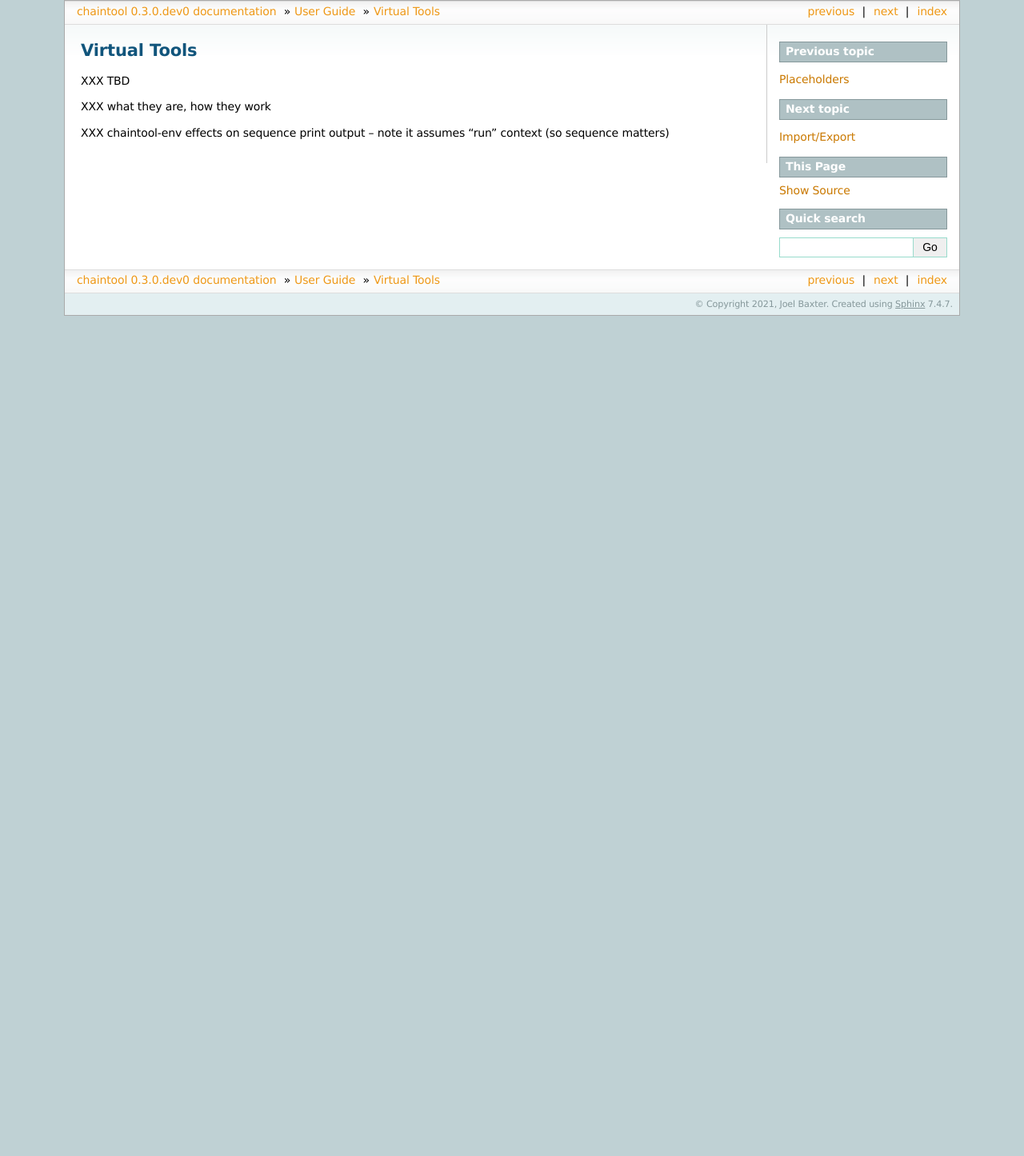
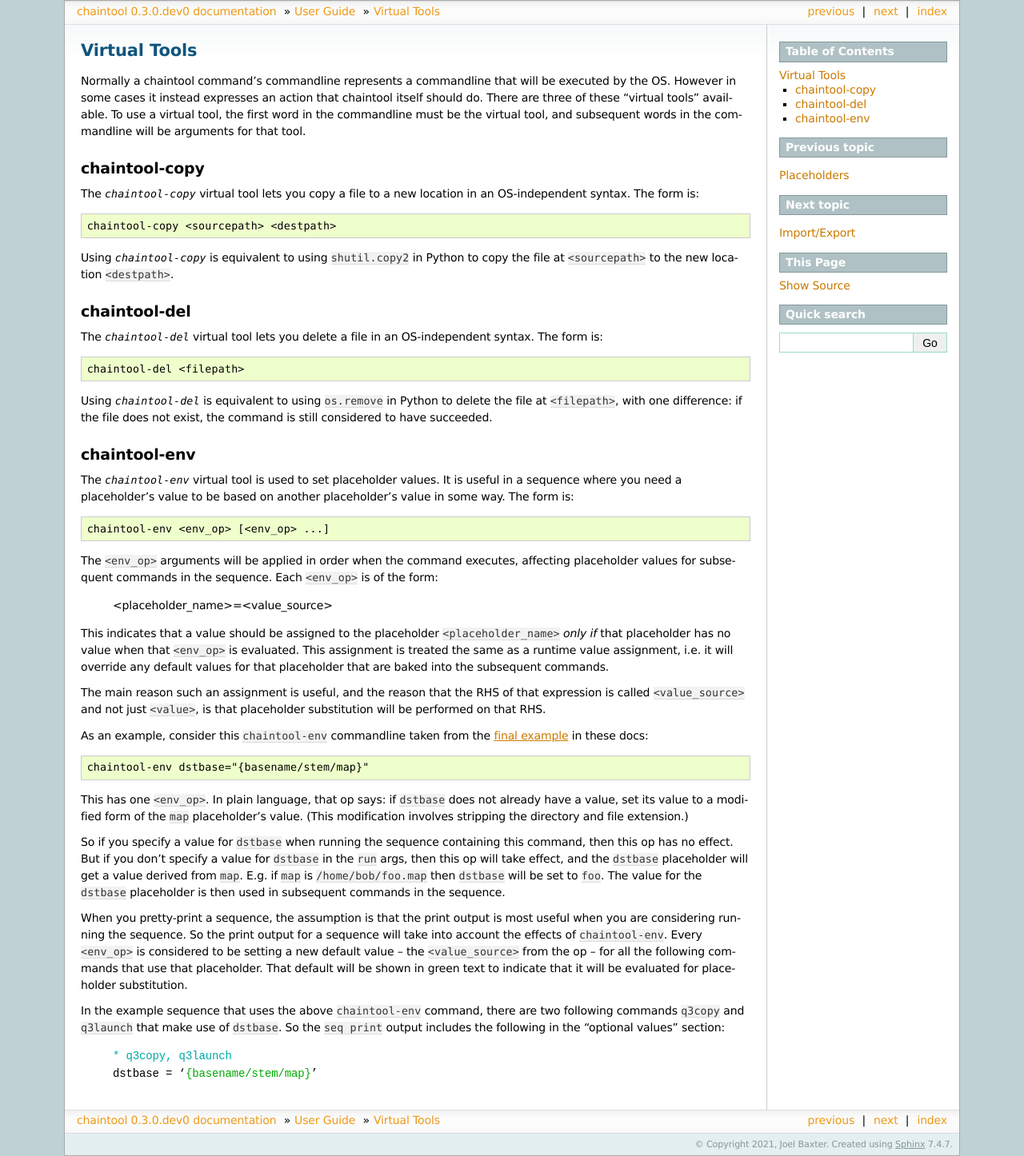
Before and after one commit to neogeographica/chaintool, a Sphinx documentation site: the page built from docs/virtual-tools.rst, in a window 1280 px wide. Shown: the whole page at 80% size. Built offline with Sphinx 7.4.7, drawn with Linux system fonts in a browser that asks for light colours; before the commit the page ends 900 px from its top, so only the background shows below that.

Commit message:
docs work

```diff
--- a/docs/virtual-tools.rst
+++ b/docs/virtual-tools.rst
@@ -1,8 +1,60 @@
 Virtual Tools
 =============
 
-XXX TBD
+Normally a chaintool command's commandline represents a commandline that will be executed by the OS. However in some cases it instead expresses an action that chaintool itself should do. There are three of these "virtual tools" available. To use a virtual tool, the first word in the commandline must be the virtual tool, and subsequent words in the commandline will be arguments for that tool.
 
-XXX what they are, how they work
+chaintool-copy
+--------------
 
-XXX chaintool-env effects on sequence print output -- note it assumes "run" context (so sequence matters)
+The `chaintool-copy` virtual tool lets you copy a file to a new location in an OS-independent syntax. The form is:
+
+.. code-block:: none
+
+   chaintool-copy <sourcepath> <destpath>
+
+Using `chaintool-copy` is equivalent to using ``shutil.copy2`` in Python to copy the file at ``<sourcepath>`` to the new location ``<destpath>``.
+
+chaintool-del
+-------------
+
+The `chaintool-del` virtual tool lets you delete a file in an OS-independent syntax. The form is:
+
+.. code-block:: none
+
+   chaintool-del <filepath>
+
+Using `chaintool-del` is equivalent to using ``os.remove`` in Python to delete the file at ``<filepath>``, with one difference: if the file does not exist, the command is still considered to have succeeded.
+
+chaintool-env
+-------------
+
+The `chaintool-env` virtual tool is used to set placeholder values. It is useful in a sequence where you need a placeholder's value to be based on another placeholder's value in some way. The form is:
+
+.. code-block:: none
+
+   chaintool-env <env_op> [<env_op> ...]
+
+The ``<env_op>`` arguments will be applied in order when the command executes, affecting placeholder values for subsequent commands in the sequence. Each ``<env_op>`` is of the form:
+
+   <placeholder_name>=<value_source>
+
+This indicates that a value should be assigned to the placeholder ``<placeholder_name>`` *only if* that placeholder has no value when that ``<env_op>`` is evaluated. This assignment is treated the same as a runtime value assignment, i.e. it will override any default values for that placeholder that are baked into the subsequent commands.
+
+The main reason such an assignment is useful, and the reason that the RHS of that expression is called ``<value_source>`` and not just ``<value>``, is that placeholder substitution will be performed on that RHS.
+
+As an example, consider this ``chaintool-env`` commandline taken from the :doc:`final example<complex-example>` in these docs:
+
+.. code-block:: none
+
+   chaintool-env dstbase="{basename/stem/map}"
+
+This has one ``<env_op>``. In plain language, that op says: if ``dstbase`` does not already have a value, set its value to a modified form of the ``map`` placeholder's value. (This modification involves stripping the directory and file extension.)
+
+So if you specify a value for ``dstbase`` when running the sequence containing this command, then this op has no effect. But if you don't specify a value for ``dstbase`` in the ``run`` args, then this op will take effect, and the ``dstbase`` placeholder will get a value derived from ``map``. E.g. if ``map`` is ``/home/bob/foo.map`` then ``dstbase`` will be set to ``foo``. The value for the ``dstbase`` placeholder is then used in subsequent commands in the sequence.
+
+When you pretty-print a sequence, the assumption is that the print output is most useful when you are considering running the sequence. So the print output for a sequence will take into account the effects of ``chaintool-env``. Every ``<env_op>`` is considered to be setting a new default value -- the ``<value_source>`` from the op -- for all the following commands that use that placeholder. That default will be shown in green text to indicate that it will be evaluated for placeholder substitution.
+
+In the example sequence that uses the above ``chaintool-env`` command, there are two following commands ``q3copy`` and ``q3launch`` that make use of ``dstbase``. So the ``seq print`` output includes the following in the "optional values" section:
+
+   | :cyan:`* q3copy, q3launch`
+   | :mono:`dstbase = '`:green:`{basename/stem/map}`:mono:`'`
```
Also changed, not shown: docs/placeholders.rst (+17 -5 lines).
